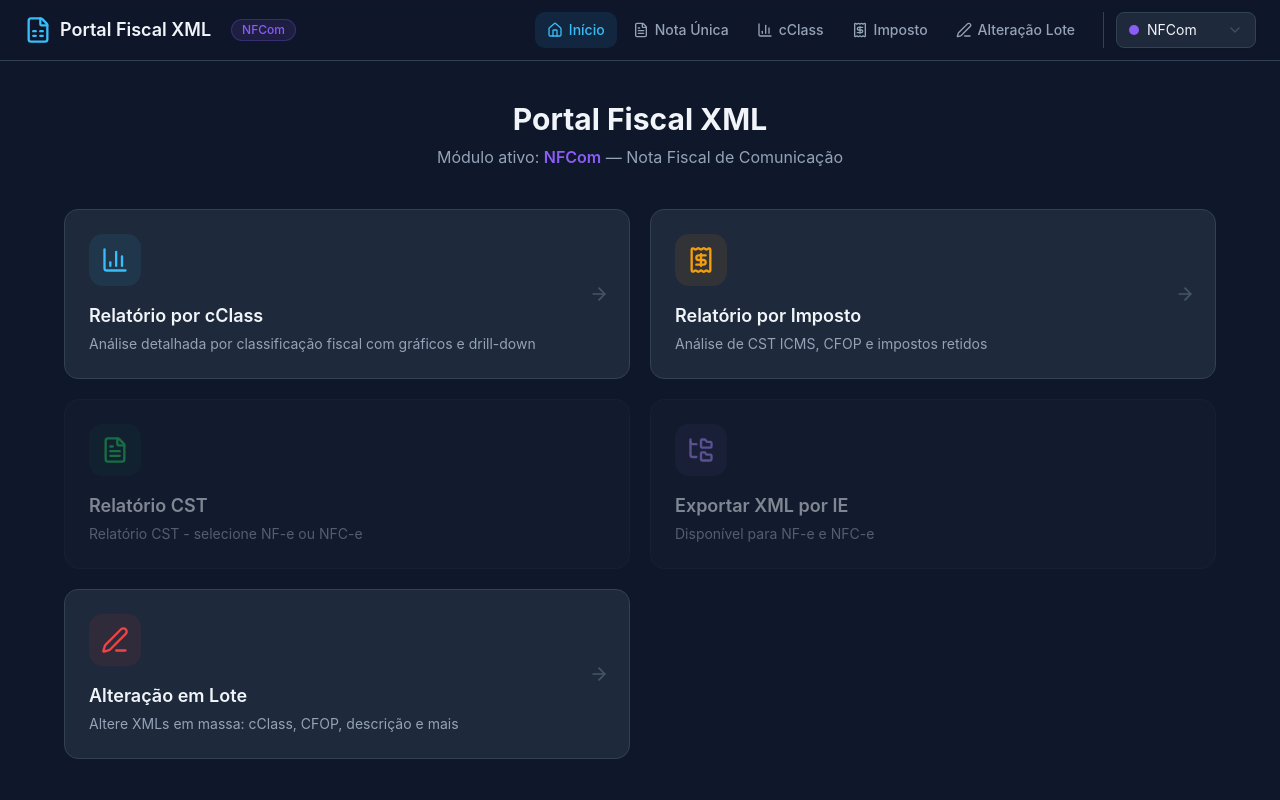
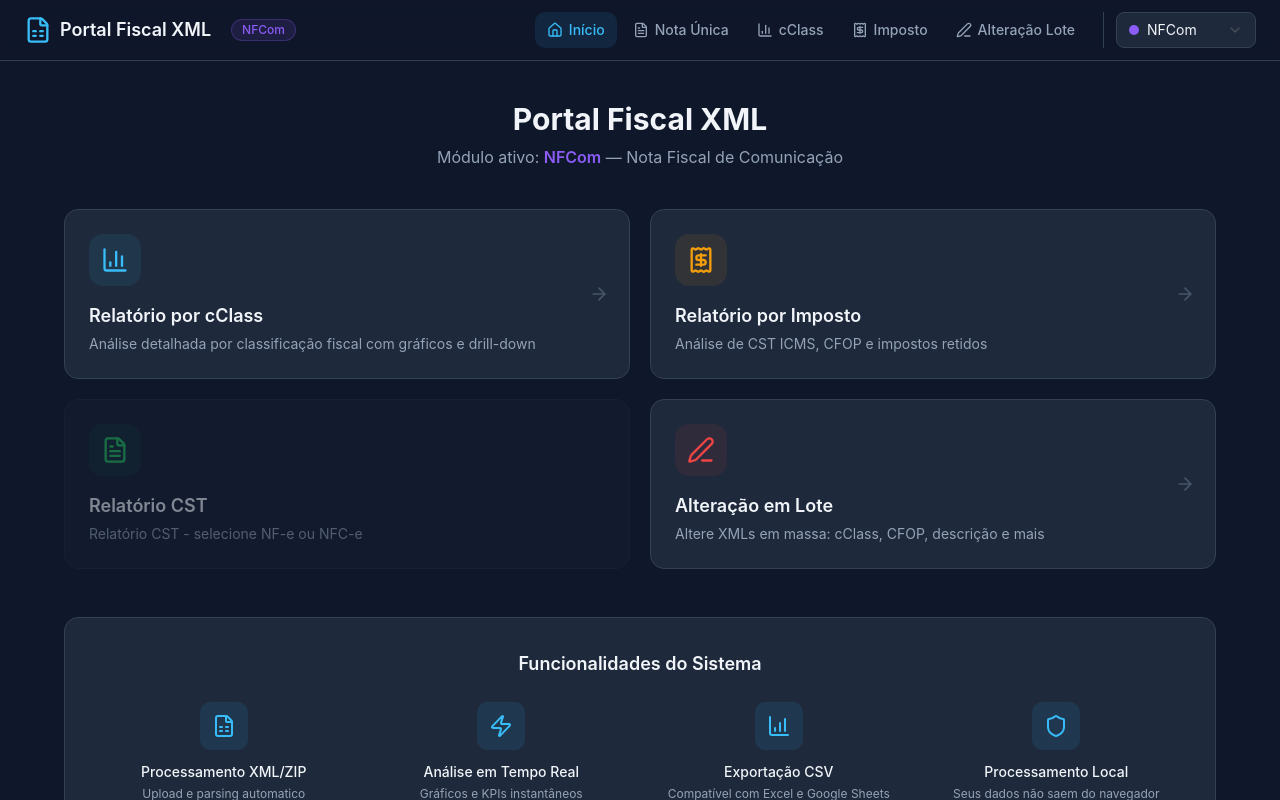
Before and after one commit to wriellgamaoliveira-pixel/Alterar_NOTA, a React (Vite) app: page /nfe/exportar-xml-por-ie in a window 1280 px wide. Shown: the top 800 px of the page. Built offline with nearby package versions, Linux system fonts and the light colour scheme.

Commit message:
Ajustar acesso visual do Exportar XML por IE

```diff
--- a/src/components/shared/Navbar.tsx
+++ b/src/components/shared/Navbar.tsx
@@ -8,6 +8,7 @@ import {
   Receipt,
   Edit3,
   FileSpreadsheet,
+  FolderTree,
 } from 'lucide-react';
 import { Select, SelectContent, SelectItem, SelectTrigger, SelectValue } from '@/components/ui/select';
 
@@ -18,6 +19,8 @@ const navLinks = [
   { label: 'Imposto', path: '/resumo-imposto', icon: Receipt },
   { label: 'Alteração Lote', path: '/alteracao-lote', icon: Edit3 },
 ];
+
+
 
 export default function Navbar() {
   const navigate = useNavigate();
@@ -70,6 +73,20 @@ export default function Navbar() {
             );
           })}
 
+          {(activeModule === 'nfe' || activeModule === 'nfce') && (
+            <button
+              onClick={() => navigate(`/${activeModule}/exportar-xml-por-ie`)}
+              className={`flex items-center gap-1.5 rounded-lg px-3 py-2 text-sm font-medium transition-all duration-200 ${
+                location.pathname === `/${activeModule}/exportar-xml-por-ie`
+                  ? 'bg-[#a78bfa]/20 text-[#c4b5fd]'
+                  : 'text-[#94a3b8] hover:bg-[#1e293b] hover:text-[#f1f5f9]'
+              }`}
+            >
+              <FolderTree className="h-4 w-4" />
+              <span className="hidden lg:inline">Exportar XML</span>
+            </button>
+          )}
+
           <div className="ml-3 border-l border-[#334155] pl-3">
             <Select value={activeModule} onValueChange={(v) => setActiveModule(v as any)}>
               <SelectTrigger className="h-9 w-[140px] border-[#334155] bg-[#1e293b] text-[#f1f5f9]">
--- a/src/pages/Home.tsx
+++ b/src/pages/Home.tsx
@@ -49,12 +49,12 @@ export default function Home() {
 
     {
       title: 'Exportar XML por IE',
-      description: activeModule === 'nfe' ? 'Reorganiza XMLs de NF-e por Inscrição Estadual do destinatário' : activeModule === 'nfce' ? 'Reorganiza XMLs de NFC-e por Inscrição Estadual do destinatário' : 'Disponível para NF-e e NFC-e',
+      description: 'Separar XMLs por inscrição estadual (IE) e baixar em ZIP organizado',
       icon: FolderTree,
       path: `/${activeModule}/exportar-xml-por-ie`,
       color: '#a78bfa',
       bgColor: '#a78bfa15',
-      disabled: activeModule !== 'nfe' && activeModule !== 'nfce',
+      visible: activeModule === 'nfe' || activeModule === 'nfce',
     },
 
     {
@@ -86,7 +86,7 @@ export default function Home() {
       </div>
 
       <div className="grid gap-5 md:grid-cols-2">
-        {cards.map((card, idx) => (
+        {cards.filter(card => card.visible !== false).map((card, idx) => (
           <button
             key={idx}
             onClick={() => !card.disabled && navigate(card.path)}
```
